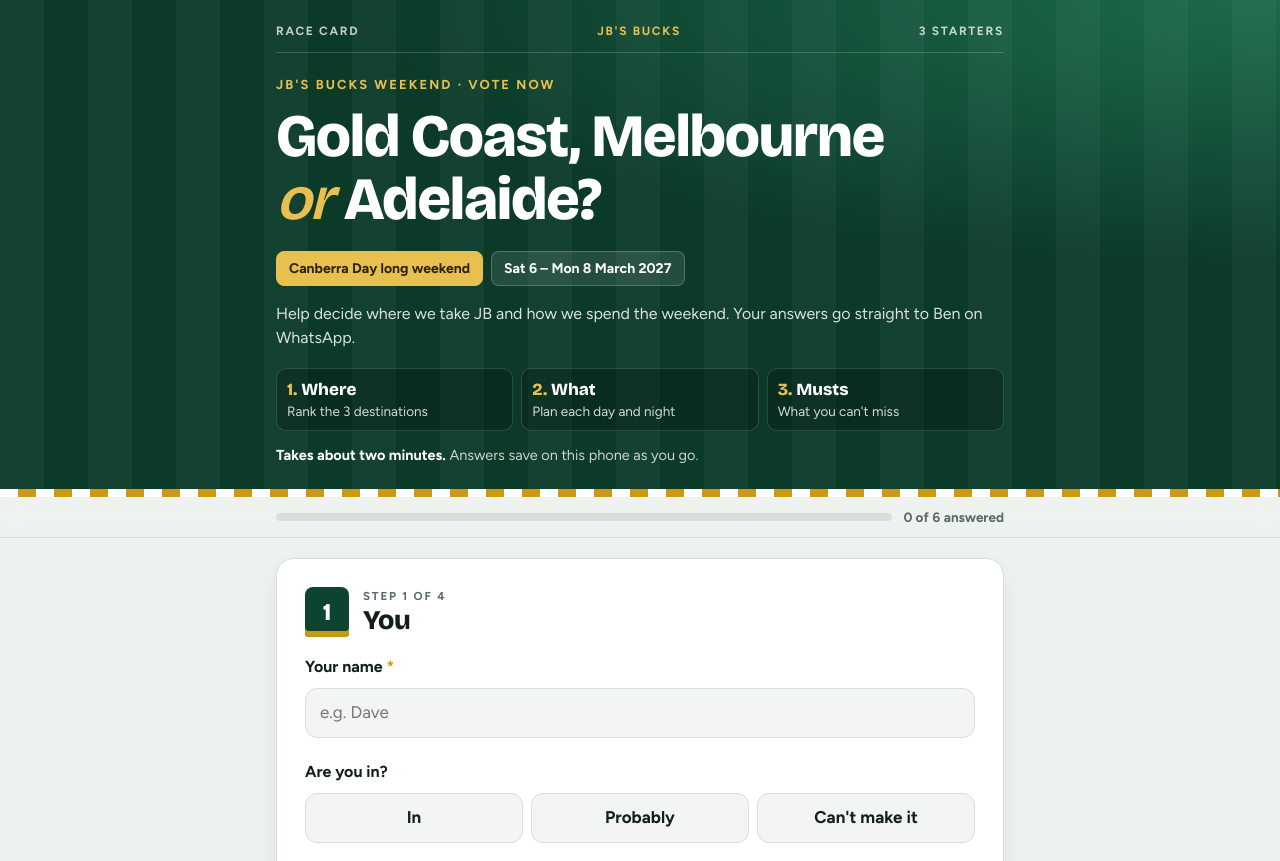
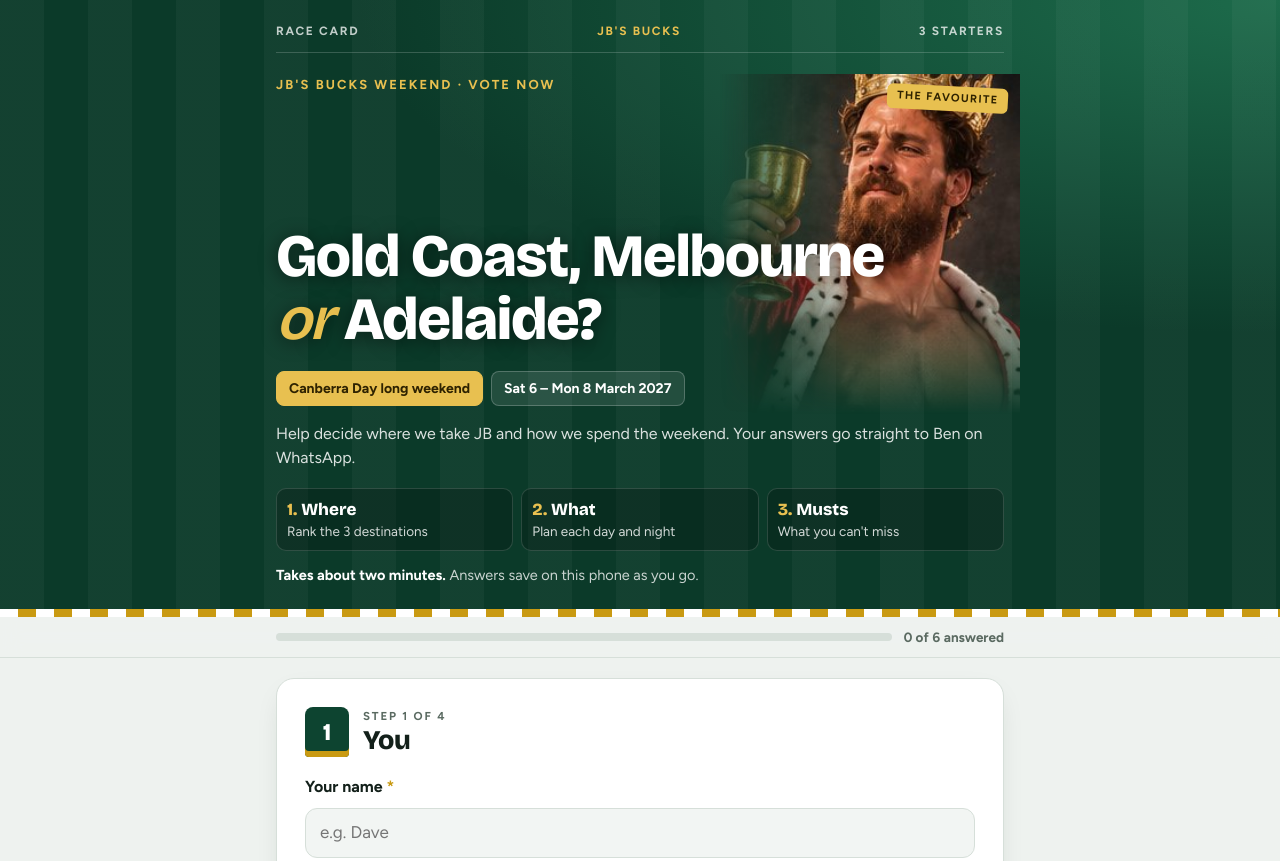
Before and after one commit to bennyleech-stack/bucks-2027, a plain HTML site: page index.html in a window 1280 px wide. Shown: the top 861 px of the page. Drawn offline with nearby package versions, Linux system fonts and the light colour scheme.

Commit message:
Add King JB portrait to the top banner
Crowned JB with a "The favourite" tag sits behind the headline and
fades into the banner on all sides.

Co-Authored-By: Claude Opus 5.5 <noreply@anthropic.com>
Claude-Session: https://claude.ai/code/session_018hssfyo5Y6c5FMSBd7avfA

```diff
--- a/index.html
+++ b/index.html
@@ -232,12 +232,23 @@ footer p{margin:0 0 8px}
 .toast img{width:110px;height:140px;object-fit:cover;object-position:top;border-radius:12px;transform:rotate(-3deg);box-shadow:var(--shadow);border:4px solid var(--surface)}
 .toast p{margin:0;font-family:var(--head);font-weight:800;font-size:22px;line-height:1.15}
 .toast p span{display:block;font-family:var(--body);font-size:15px;font-weight:500;color:var(--muted);margin-top:6px}
+
+/* Hero portrait */
+.hero-photo{position:absolute;top:52px;right:0;width:min(46%,300px);height:300px}
+.hero-photo img{display:block;width:100%;height:100%;object-fit:cover;object-position:center 12%}
+.hero-photo img{-webkit-mask-image:linear-gradient(to right,transparent 0%,#000 42%),linear-gradient(to top,transparent 0%,#000 45%);-webkit-mask-composite:source-in;mask-image:linear-gradient(to right,transparent 0%,#000 42%),linear-gradient(to top,transparent 0%,#000 45%);mask-composite:intersect}
+.hero-photo .tag{position:absolute;z-index:1;right:12px;top:12px;background:var(--gold-2);color:var(--gold-ink);font-weight:800;font-size:11px;letter-spacing:.12em;text-transform:uppercase;padding:4px 10px;border-radius:6px;transform:rotate(3deg)}
+.hero .eyebrow{position:relative;z-index:1;max-width:58%}
+.hero h1{position:relative;z-index:1;padding-top:96px;text-shadow:0 2px 18px rgba(0,0,0,.55)}
+.hero .pills,.hero .lede,.hero .vote-on,.hero .time{position:relative;z-index:1}
+@media (min-width:600px){.hero-photo{height:340px}.hero h1{padding-top:120px}}
 </style>
 </head>
 <body>
 <header class="hero">
   <div class="wrap">
     <div class="meet" aria-hidden="true"><span>Race card</span><b>JB's Bucks</b><span>3 starters</span></div>
+    <div class="hero-photo"><img src="photos/king.jpg" alt="JB in a crown and royal robe, raising a goblet" width="262" height="488" decoding="async" fetchpriority="high"><span class="tag" aria-hidden="true">The favourite</span></div>
     <p class="eyebrow">JB's bucks weekend · Vote now</p>
     <h1>Gold Coast, Melbourne <span class="or">or</span> Adelaide?</h1>
     <ul class="pills" aria-label="Key details">
```
Also changed, not shown: photos/king.jpg (added).
